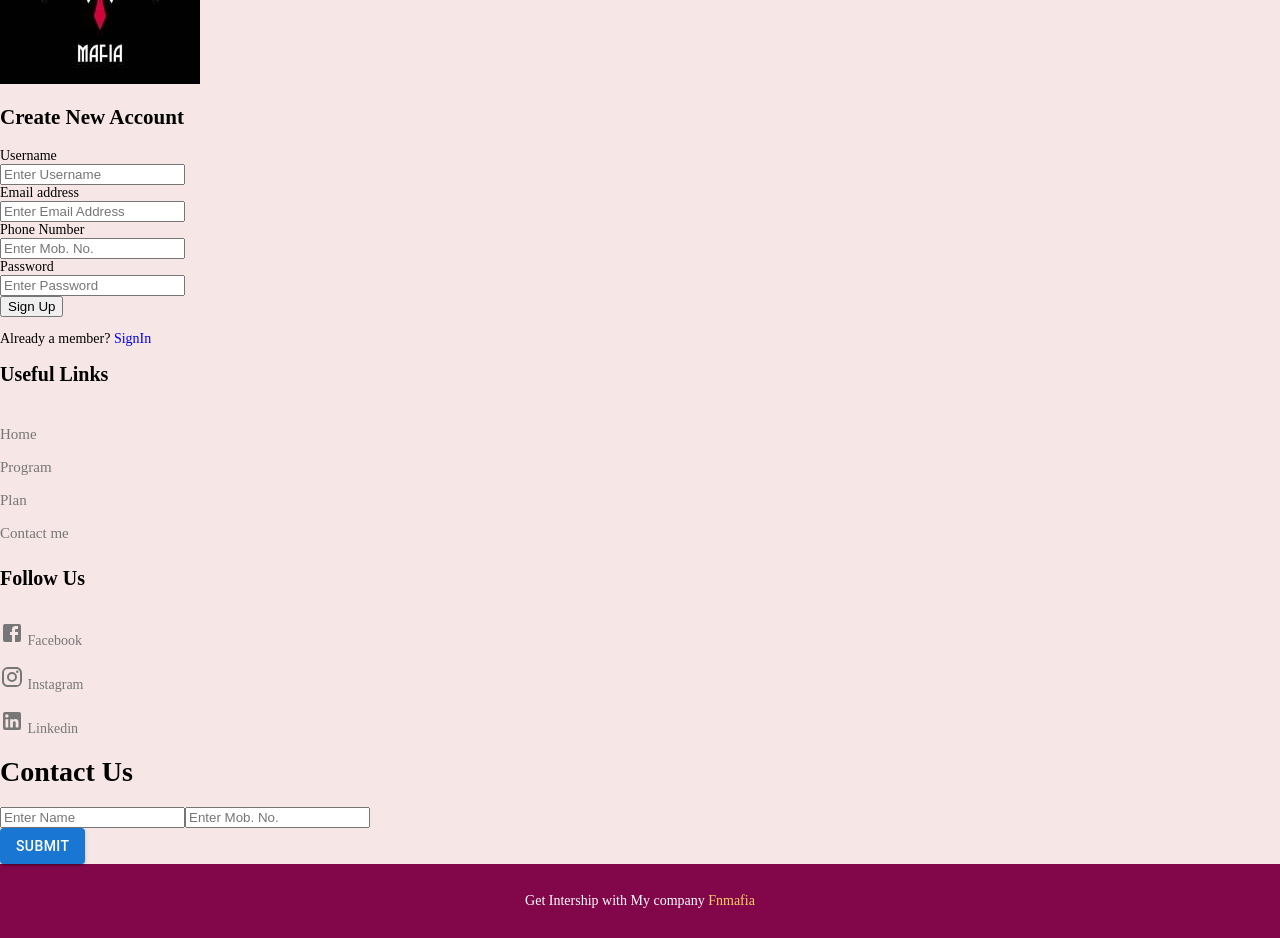
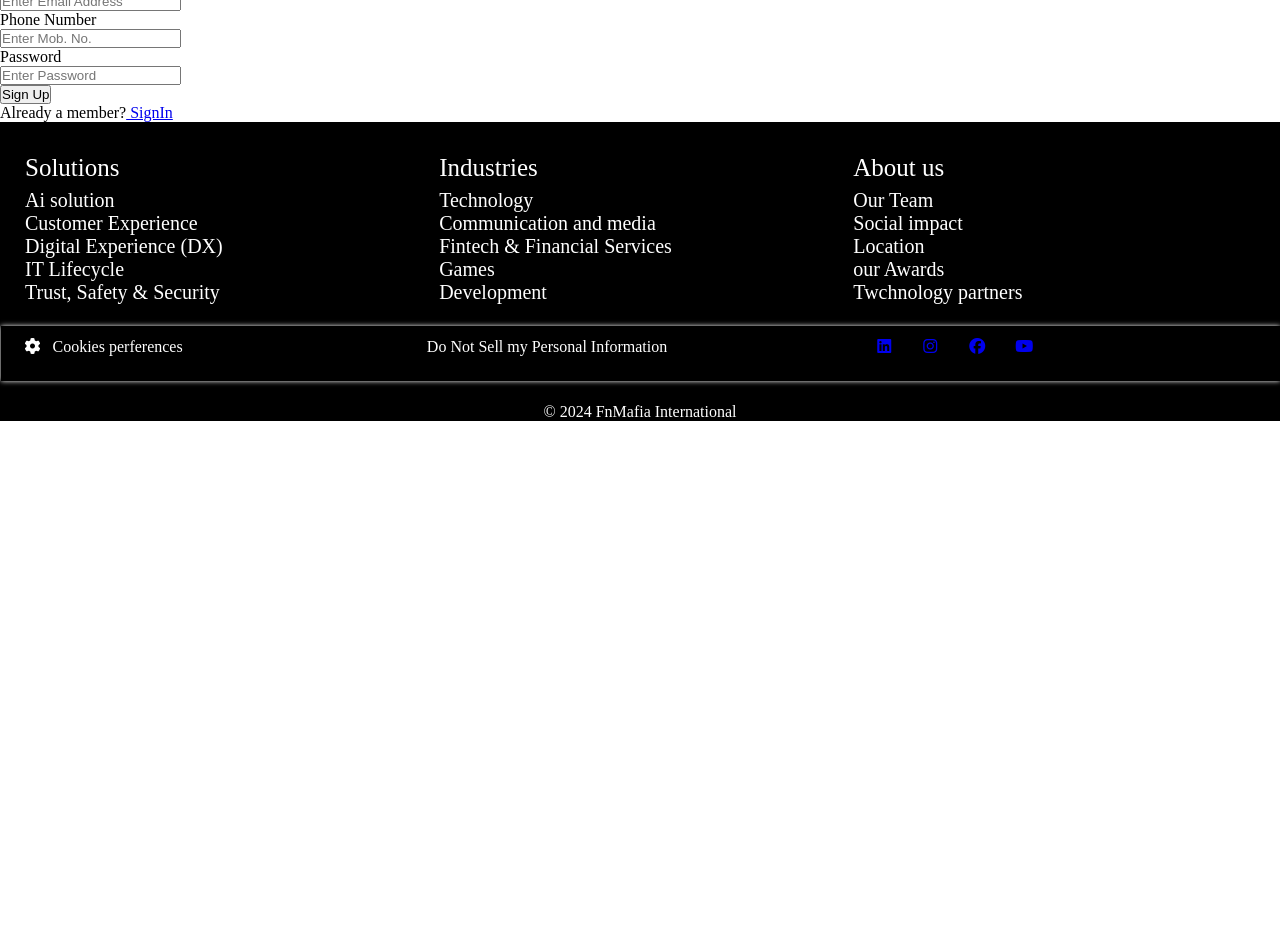
Before and after one commit to ayushbhjh/FnMafia-Website, a React (Create React App) app: page /signup in a window 1280 px wide. Shown: the part 620-1558 px from the top of the page. After the commit the page ends 1041 px from the top, so only its background shows below. Built offline with nearby package versions, Linux system fonts and the light colour scheme.

Commit message:
update footer

```diff
--- a/public/index.html
+++ b/public/index.html
@@ -39,5 +39,7 @@
       To begin the development, run `npm start` or `yarn start`.
       To create a production bundle, use `npm run build` or `yarn build`.
     -->
+    <script src="https://kit.fontawesome.com/a904b74743.js" crossorigin="anonymous"></script>
   </body>
+
 </html>
--- a/src/App.js
+++ b/src/App.js
@@ -6,8 +6,8 @@ import SignUp from './Components/Sign/SignUp';
 import Home from './Components/Home/Home';
 import { useState } from 'react';
 import About from './Components/About/About';
-import Blogs from './Components/Blogs/Blogs';
 import Footer from './Components/Footer/Footer';
+import Contact from './Components/Footer/Contact';
 // import Contact from './Components/Footer/Contact';
 
 function App() {
@@ -22,9 +22,9 @@ function App() {
       <Routes>
         <Route path='/' element={<Home/>}/>
         <Route path='/about' element={<About/>}/>
-        <Route path='/blogs' element={<Blogs/>}/>
         {/* <Route path='/' element={<Team/>}/>*/}
         {/* <Route path='/footer' element={<Footer/>}/>  */}
+        <Route path='/contact' element={<Contact/>}/>
         <Route path='/signin' element={<SignIn handleLogin={handleLogin}/>}/>
         <Route path='/signup' element={<SignUp handleLogin={handleLogin}/>}/>
       </Routes>
--- a/src/Components/Footer/Contact.jsx
+++ b/src/Components/Footer/Contact.jsx
@@ -1,41 +1,44 @@
 import React, { useState } from "react";
-import Button from "@mui/material/Button";
+import './Contact.css'
 
 export default function Contact() {
-  function handleSubmit(e) {
-    alert("Thanks we will contact soon");
+
+  const [cont, setCont] = useState('');
+  const [name, setName] = useState('');
+  const [number, setNumber] = useState('');
+
+  function handleSubmit() {
+    console.log("Name:", name);
+    console.log("Number:", number);
+    setName('');
+    setNumber('');
   }
 
   return (
-    <div>
-      <h1 className="text-xl font-semibold">Contact Us</h1>
-      <form id="contact" onSubmit={handleSubmit}>
-        <div>
-          <input
-            id="user"
-            name="user"
-            type="text"
-            autocomplete="current-password"
-            required
-            class="block w-full rounded-md border-0 py-1.5 text-gray-900 shadow-sm ring-1 ring-inset ring-gray-300 placeholder:text-gray-400 focus:ring-2 focus:ring-inset focus:ring-indigo-600 sm:text-sm sm:leading-6 px-2 mt-6"
-            placeholder="Enter Name"
-          />
-          <input
-            id="number"
-            type="number"
-            autocomplete="current-password"
-            required
-            class="block w-full rounded-md border-0 py-1.5 text-gray-900 shadow-sm ring-1 ring-inset ring-gray-300 placeholder:text-gray-400 focus:ring-2 focus:ring-inset focus:ring-indigo-600 sm:text-sm sm:leading-6 px-2 mt-6 mb-6"
-            placeholder="Enter Mob. No."
+
+    <div className='contact-container'>
+       <div className="contact" id="contact">
+        <div className="head">
+          <h1> Let's <span>Begin...</span></h1>
+          <h2>Contact <span>Us</span></h2>
+        </div>
+        <div className="contactpage">
+          <div className="contactext">
+            <h1>Let's Go</h1>
+            <h2>Start Your journey with us....</h2>
+          </div>
+          <img
+            src="https://media.licdn.com/dms/image/D5612AQHnSn_khe136w/article-cover_image-shrink_600_2000/0/1693664629905?e=2147483647&v=beta&t=g0fR7GsDAjnijtLRmQL-u8jwtV-cst6CWCMTOGsRvRA"
+            alt="remote image"
           />
         </div>
-        <div className="mx-7">
-          <Button variant="contained" size="medium" type="submit" className="bg-gradient-to-r from-green-400 to-blue-500 hover:from-pink-500 hover:to-yellow-500">
-            Submit
-          </Button>
+        <div className="contactus">
+          <h1 className='cont'>Contact us</h1>
+          <input type="text" placeholder="Enter your Name" id="name"   value={name} onChange={(e) => setName(e.target.value)} /><br/>
+          <input type="text" placeholder="Enter your Number" id="number"  value={number} onChange={(e) => setNumber(e.target.value)}/><br/>
+          <button onClick={handleSubmit}>Submit</button>
         </div>
-      </form>
-
-    </div>
+      </div>
+      </div>
   );
 }
--- a/src/Components/Footer/Footer.css
+++ b/src/Components/Footer/Footer.css
@@ -1,157 +1,91 @@
 *{
-	-webkit-box-sizing:border-box;
-	-moz-box-sizing:border-box;
-	-o-box-sizing:border-box;
-	-ms-box-sizing:border-box;
-	box-sizing:border-box;
+	margin: 0;
+	padding: 0;
 }
-body{
-	font-size:14px;
-	background: #f6e6e6;
-    max-width:1920px;
-    margin:0 auto;
-	overflow-x:hidden;
-	font-family: poppins;
-
-
+.conatin{
+	background-color: black;
+	color: white;
 }
-.row{
-  display: flex ;
-
+.footer{
+	padding-top: 20px;
 }
-#footer{
-	background: #f7f7f7;
-    padding: 3rem;
-	/* padding-top: 5rem; */
-	padding-top: 7rem;
-    padding-bottom: 80px;
-	background-image: url("https://arena.km.ua/wp-content/uploads/3538533.jpg");
+.footer1{
 	display: flex;
+	padding-left: 25px;
+	list-style: none;
+	justify-content: center;
 }
-.container{
+.solut{
+	flex: 33%;/* margin-left: 12px; */
+}
+.solut h3{
+	margin-top: 12px;
+	font-size: 25px;
+	font-weight: 500;
+}
+.solut p{
+	margin-top: 7px;
+	font-size: 20px;
+}
+.indus{
+	flex: 33%;
+}
+.indus h3{
+	margin-top: 12px;
+	font-size: 25px;
+	font-weight: 500;
+}
+.indus p{
+	margin-top: 7px;
+	font-size: 20px;
+}
+.abot{
+	flex: 34%;
+}
+.abot h3{
+	margin-top: 12px;
+	font-size: 25px;
+	font-weight: 500;
+}
+.abot p{
+	margin-top: 7px;
+	font-size: 20px;
+}
+.profiles{
 	display: flex;
-  justify-content: space-between;
+	margin-top: 22px;
+	box-shadow: 0px 0px 5px;
+	height: 55px;
+	margin-right: 0.5px;
+	margin-left: 0.5px;
 }
-#footer2{
-	background: #aa3030;
-    padding: 3rem;
-    margin-top: 0px;
-	/* padding-top: 5rem; */
-	padding-top: 7rem;
-    padding-bottom: 80px;
-	/* background-image: url(); */
+.setting{
+	flex: 30%;
+	margin-left: 12px;
 }
-.logo-footer{
-	/* max-width: 300px; */
+.setting p{
+	margin-top: 12px;
 }
-.social-links{
-	/* display: flex;
-    flex-direction: column;
-    align-items: center;
-    justify-content: center; */
-
+.setting p,span{
+	margin-left: 12px;
 }
-.social-links h2{
-	padding-bottom: 15px;
-	font-size: 20px;
-    font-weight: 600;
+.para{
+	flex: 30%;
+	margin-top: 12px;
 }
-.social-links img{
-	padding-bottom: 25px;
+.profile{
+	flex: 30%;
+	margin-top: 12px;
+	margin-left: 24px;
 }
-.social-icons{
-	/* display: flex;
-    gap: 3rem; */
-	display: flex;
-    flex-direction: column;
-    gap: 1rem;
-	color: #777777;
+.profile a{
+	margin-left: 12px;
 }
-.social-icons a{
-	color: #777777;
+.profile a i{
+	height: 40px;
+	width: 34px;
 }
-.social-icons a:hover{
-	color: #000;
+.last{
+	text-align: center;
+	margin-top: 22px;
 }
-.social-icons a i{
-	box-shadow: rgb(0 0 0 / 8%) 0px 4px 12px;
-    padding: 0.4rem 1rem 0.4rem 1rem;
-    border-radius: 3px;
-    color: #82074a;
-	font-size: 16px;
-	margin-right: 12px;
-}
-li{
-	list-style: none;
-}
-.useful-link h2{
-	padding-bottom: 15px;
-	font-size: 20px;
-    font-weight: 600;
-}
-.useful-link img{
-	padding-bottom: 15px;
-}
-.use-links{
-	line-height: 32px;
-}
-.use-links li i{
-	font-size: 14px;
-    padding-right: 8px;
-    color: #898989;
-}
-.use-links li a{
-	color: #303030;
-    font-size: 15px;
-    font-weight: 500;
-	color: #777777;
-}
-.use-links li a:hover{
-	color: #000;
-}
-.address h2{
-	padding-bottom: 15px;
-	font-size: 20px;
-    font-weight: 600;
-}
-.address img{
-	padding-bottom: 15px;
-}
-.address-links li a{
-	color: #303030;
-    font-size: 15px;
-    font-weight: 500;
-	color: #777777;
-
-}
-.address-links li i{
-	font-size: 16px;
-    padding-right: 8px;
-	color: #82074a;
-
-}
-.address-links li i:nth-child(1){
-	padding-top: 9px;
-}
-.address-links .address1{
-	font-weight: 500;
-    font-size: 15px;
-	display: flex;
-}
-.address-links{
-	    line-height: 32px;
-		color: #777777;
-}
-.copy-right-sec{
-	padding: 1.8rem;
-    background: #82074a;
-    color: #fff;
-    text-align: center;
-}
-.copy-right-sec a{
-	color: #fcd462;
-    font-weight: 500;
-}
-a{
-  text-decoration:none;
-}
--- a/src/Components/Footer/Footer.jsx
+++ b/src/Components/Footer/Footer.jsx
@@ -1,85 +1,140 @@
 import React from "react";
 import "./Footer.css";
-import Contact from "./Contact";
-import FacebookIcon from '@mui/icons-material/Facebook';
-import InstagramIcon from '@mui/icons-material/Instagram';
-import LinkedInIcon from '@mui/icons-material/LinkedIn';
+// import Contact from "./Contact";
+// import FacebookIcon from "@mui/icons-material/Facebook";
+// import InstagramIcon from "@mui/icons-material/Instagram";
+// import LinkedInIcon from "@mui/icons-material/LinkedIn";
 
 export default function Footer() {
   return (
-    <div>
-      <footer className="h-full pt-12 pb-12 ">
-        <div class="flex justify-evenly">
-          {/* <div class="row"> */}
-          <div>
-            <div class="useful-link ">
-              <h2>Useful Links</h2>
+    // <div>
+    //   <footer className="h-full pt-12 pb-12 ">
+    //     <div class="flex justify-evenly">
+    //       {/* <div class="row"> */}
+    //       <div>
+    //         <div class="useful-link ">
+    //           <h2>Useful Links</h2>
 
-              <div class="use-links text-slate-400">
-                <li>
-                  <a href="/Home">
-                     Home
-                  </a>
-                </li>
-                <li>
-                  <a href="/Program">
-                    Program{" "}
-                  </a>
-                </li>
-                <li>
-                  <a href="/">
-                     Plan
-                  </a>
-                </li>
-                <li>
-                  <a href="/Contact">
-                    Contact me
-                  </a>
-                </li>
-              </div>
-            </div>
+    //           <div class="use-links text-slate-400">
+    //             <li>
+    //               <a href="/Home">
+    //                  Home
+    //               </a>
+    //             </li>
+    //             <li>
+    //               <a href="/Program">
+    //                 Program{" "}
+    //               </a>
+    //             </li>
+    //             <li>
+    //               <a href="/">
+    //                  Plan
+    //               </a>
+    //             </li>
+    //             <li>
+    //               <a href="/Contact">
+    //                 Contact me
+    //               </a>
+    //             </li>
+    //           </div>
+    //         </div>
+    //       </div>
+    //       <div >
+    //         <div class="social-links ">
+    //           <h2>Follow Us</h2>
+    //           <div class="social-icons ">
+    //             <li>
+    //              <a href="https://www.facebook.com" target="_blank">
+    //                 <FacebookIcon/> Facebook
+    //             </a>
+    //             </li>
+    //             <li>
+    //               <a
+    //                 href="https://www.instagram.com"
+    //                 target="_blank"
+    //               >
+    //                 <InstagramIcon/> Instagram
+    //               </a>
+    //             </li>
+    //             <li>
+    //               <a
+    //                 href="#https://www.linkedin.com"
+    //                 target="_blank"
+    //               >
+    //                 <LinkedInIcon/> Linkedin
+    //               </a>
+    //             </li>
+    //           </div>
+    //         </div>
+    //       </div>
+    //       <div>
+
+    //         <Contact />
+    //       </div>
+    //     </div>
+    //   </footer>
+
+    //   {/* <section id="copy-right">
+    //     <div class="copy-right-sec">
+    //       <i class="fa-solid fa-copyright"></i>
+    //       Get Intership with My company  <a href="#"> Fnmafia</a>
+    //     </div>
+    //   </section> */}
+    // </div>
+    <div className="conatin">
+      <div className="footer">
+        <div className="footer1">
+          <div className="solut">
+            <h3>Solutions</h3>
+            <p>
+              <li>Ai solution</li>
+              <li>Customer Experience</li>
+              <li>Digital Experience (DX)</li>
+              <li>IT Lifecycle</li>
+              <li>Trust, Safety & Security</li>
+            </p>
           </div>
-          <div >
-            <div class="social-links ">
-              <h2>Follow Us</h2>
-              <div class="social-icons ">
-                <li>
-                 <a href="https://www.facebook.com" target="_blank">
-                    <FacebookIcon/> Facebook
-                </a>
-                </li>
-                <li>
-                  <a
-                    href="https://www.instagram.com"
-                    target="_blank"
-                  >
-                    <InstagramIcon/> Instagram
-                  </a>
-                </li>
-                <li>
-                  <a
-                    href="#https://www.linkedin.com"
-                    target="_blank"
-                  >
-                    <LinkedInIcon/> Linkedin
-                  </a>
-                </li>
-              </div>
-            </div>
+          <div className="indus">
+            <h3>Industries</h3>
+            <p>
+              <li>Technology</li>
+              <li>Communication and media</li>
+              <li>Fintech & Financial Services</li>
+              <li>Games</li>
+              <li>Development</li>
+            </p>
           </div>
-          <div>
-
-            <Contact />
+          <div className="abot">
+            <h3>About us</h3>
+            <p>
+              <li>Our Team</li>
+              <li>Social impact</li>
+              <li>Location</li>
+              <li>our Awards</li>
+              <li>Twchnology partners</li>
+            </p>
           </div>
         </div>
-      </footer>
 
-      <section id="copy-right">
-        <div class="copy-right-sec">
-          <i class="fa-solid fa-copyright"></i>
-          Get Intership with My company  <a href="#"> Fnmafia</a>
+        <div className="profiles">
+          <div className="setting">
+            <p>
+              <i class="fa-solid fa-gear"></i>
+              <span>Cookies perferences</span>
+            </p>
+          </div>
+          <div className="para">
+            <p>Do Not Sell my Personal Information</p>
+          </div>
+          <div className="profile">
+         <a href="https://www.linkedin.com/feed/"><i class="fa-brands fa-linkedin"></i></a>
+         <a href="https://www.instagram.com/"><i class="fa-brands fa-instagram"></i></a>
+         <a href="https://www.facebook.com/"><i class="fa-brands fa-facebook"></i></a>
+         <a href="https://www.youtube.com/"><i class="fa-brands fa-youtube"></i></a>
+          </div>
         </div>
-      </section>
+        <p className="last">© 2024 FnMafia International</p>
+      </div>
     </div>
   );
 }
--- a/src/Components/Home/Home.jsx
+++ b/src/Components/Home/Home.jsx
@@ -1,6 +1,5 @@
 import React from 'react';
 import About from '../About/About';
-import Blogs from '../Blogs/Blogs';
 import Contact from '../Footer/Contact';
 import Footer from '../Footer/Footer';
 import { Button } from '@mui/material';
@@ -18,7 +17,7 @@ export default function Home() {
 
 
        <About/>
-      <Blogs/>
+       <Contact/>
       {/* <Footer/> */}
     </div>
   )
--- a/src/Components/Navbar/Navbar.jsx
+++ b/src/Components/Navbar/Navbar.jsx
@@ -40,8 +40,7 @@ export default function Navbar({username}) {
             <Link to='/' class="bg-gray-900 text-white rounded-md px-3 py-2 text-sm font-medium" aria-current="page">Home</Link>
             <Link to='/about' class="text-gray-300 hover:bg-gray-700 hover:text-white rounded-md px-4 py-2 text-sm font-medium" aria-current="page">About Us</Link>
             {/* <Link to='/' class="text-gray-300 hover:bg-gray-700 hover:text-white rounded-md px-3 py-2 text-sm font-medium">Team</Link> */}
-            <Link to='/blogs' class="text-gray-300 hover:bg-gray-700 hover:text-white rounded-md px-4 py-2 text-sm font-medium">Blogs</Link>
-            <Link to='/footer' class="text-gray-300 hover:bg-gray-700 hover:text-white rounded-md px-4 py-2 text-sm font-medium">Contact Us</Link>
+            <Link to='/contact' class="text-gray-300 hover:bg-gray-700 hover:text-white rounded-md px-4 py-2 text-sm font-medium">Contact Us</Link>
           </div>
         </div>
       </div>
```
Also changed, not shown: src/Components/Blogs/Blogs.jsx (deleted, +0 -82 lines), src/Components/Footer/Contact.css (+90 -0 lines), src/Components/Blogs/Blogs.css (deleted).
